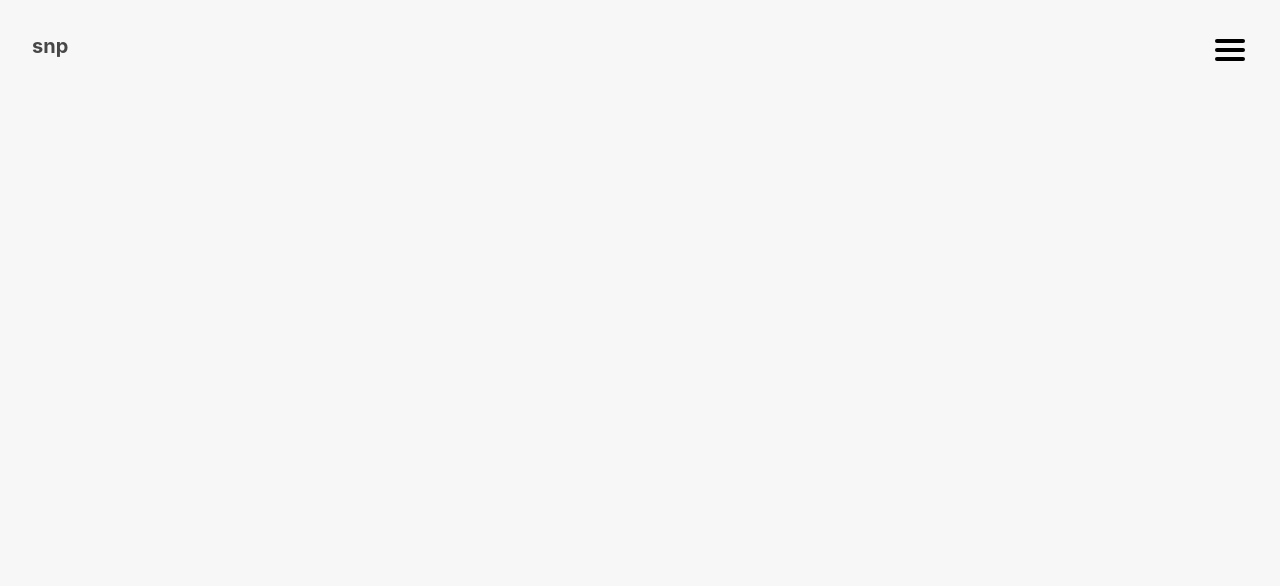
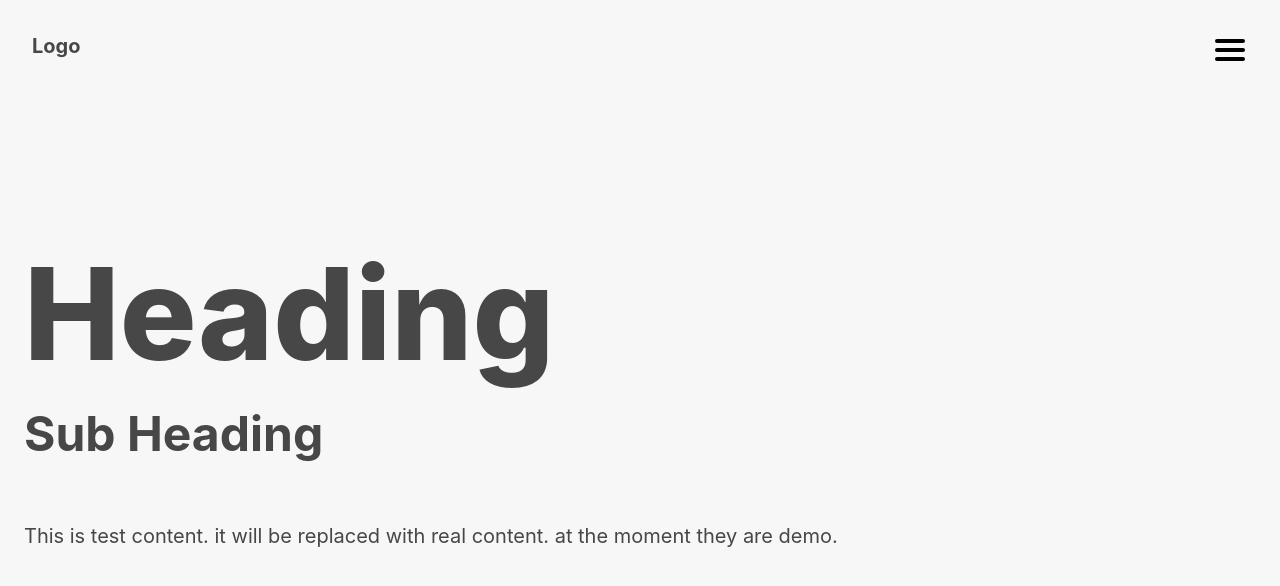
Before and after one commit to Magic-Front/company-site, a React (Create React App) app: page / in a window 1280 px wide. Shown: the top 586 px of the page. Built offline with nearby package versions, Linux system fonts and the light colour scheme.

Commit message:
[Fix] correct code

```diff
--- a/src/layouts/Header.js
+++ b/src/layouts/Header.js
@@ -4,7 +4,7 @@ import Menu from './Menu'
 
 export default function Header() {
   return (
-    <header>
+    <header className="fixed w-full">
       <div className="flex justify-between m-8">
         <Logo />
         <Menu />
--- a/src/layouts/Logo.js
+++ b/src/layouts/Logo.js
@@ -3,7 +3,7 @@ import React from 'react'
 export default function Logo() {
   return (
     <div className="z-50">
-      <h1 className="text-xl font-bold">snp</h1>
+      <h1 className="text-xl font-bold">Logo</h1>
     </div>
   )
 }
--- a/src/layouts/MenuContent.js
+++ b/src/layouts/MenuContent.js
@@ -6,7 +6,7 @@ export default function MenuContent({ open = false }) {
   return (
     <div>
       <Fade in={Boolean(open)}>
-        <div className="fixed top-0 left-0 h-full w-full bg-white flex justify-center items-end flex-col p-14">
+        <div className="z-10 fixed top-0 left-0 h-screen w-screen bg-white flex justify-center items-end flex-col p-14">
           <MenuContentItem
             open={Boolean(open)}
             delay={100}
--- a/src/layouts/index.js
+++ b/src/layouts/index.js
@@ -12,7 +12,9 @@ export default function Layout({ children = <></>, fullWidth = false }) {
           <div id="page_container">{children}</div>
         ) : (
           <Container>
-            <div id="page_container">{children}</div>
+            <div className="z-0" id="page_container">
+              {children}
+            </div>
           </Container>
         )}
       </main>
--- /dev/null
+++ b/src/pages/home/IntroSection.js
@@ -0,0 +1,16 @@
+import React from 'react'
+
+export default function IntroSection() {
+  return (
+    <div className="h-screen w-full flex justify-center items-center">
+      <div className="container">
+        <h1 className="mb-8 text-9xl font-extrabold">Heading</h1>
+        <h2 className="mb-16 text-5xl font-bold">Sub Heading</h2>
+        <p className="text-xl">
+          This is test content. it will be replaced with real content. at the
+          moment they are demo.
+        </p>
+      </div>
+    </div>
+  )
+}
--- a/src/pages/home/index.js
+++ b/src/pages/home/index.js
@@ -1,6 +1,11 @@
 import React from 'react'
 import Layout from '../../layouts'
+import IntroSection from './IntroSection'
 
 export default function Home() {
-  return <Layout></Layout>
+  return (
+    <Layout>
+      <IntroSection />
+    </Layout>
+  )
 }
```
